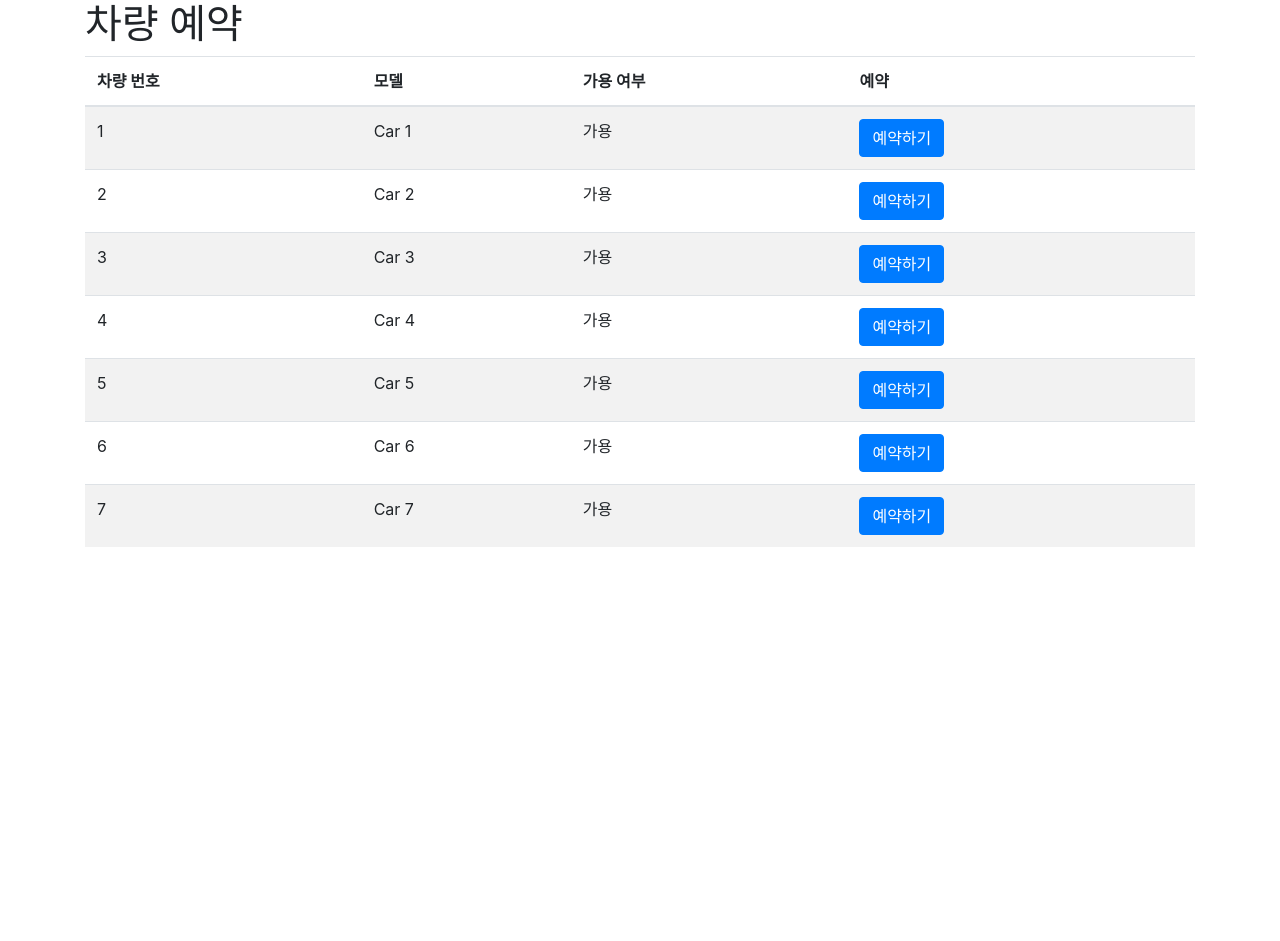
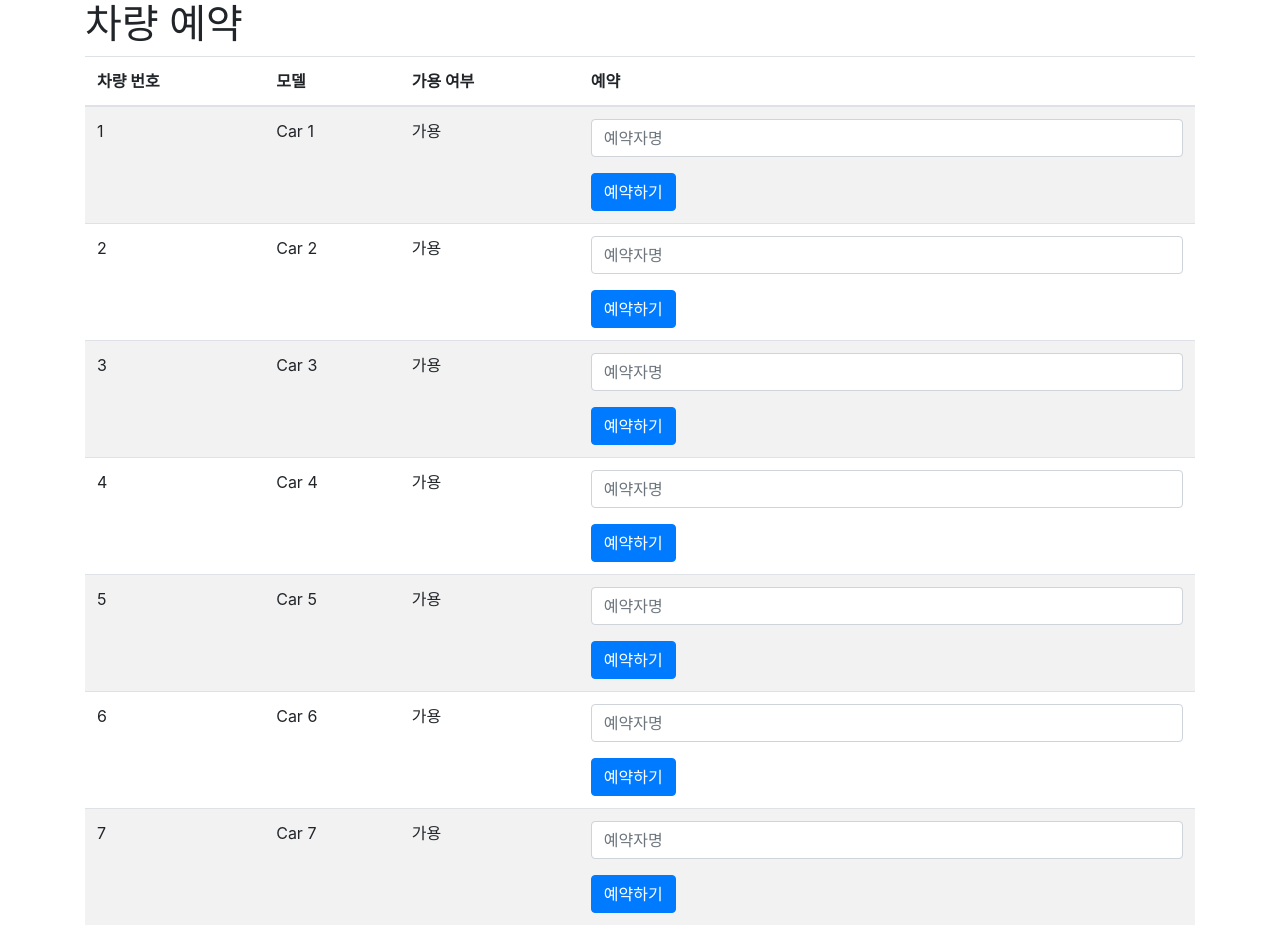
Before and after one commit to mongshot/jbclaim, a Flask app: page / in a window 1280 px wide. Before the commit the page ends 547 px from the top, so only its background shows below. Run offline with Flask 2, Linux system fonts and the light colour scheme; some libraries are stand-ins or nearby versions.

Commit message:
Update index.html

```diff
--- a/templates/index.html
+++ b/templates/index.html
@@ -27,7 +27,12 @@
                     <td>{{ "가용" if car.available else "예약 중" }}</td>
                     <td>
                         {% if car.available %}
-                        <a href="{{ url_for('reserve', car_id=car.id, time_slot='2023-09-19T09:00:00') }}" class="btn btn-primary">예약하기</a>
+                        <form method="POST" action="{{ url_for('reserve', car_id=car.id, time_slot='2023-09-19T09:00:00') }}">
+                            <div class="form-group">
+                                <input type="text" name="reservation_name" class="form-control" placeholder="예약자명">
+                            </div>
+                            <button type="submit" class="btn btn-primary">예약하기</button>
+                        </form>
                         {% else %}
                         <a href="{{ url_for('cancel_reservation', reservation_id=car.get('reservation_id', 0)) }}" class="btn btn-danger">예약 취소</a>
                         {% endif %}
```
